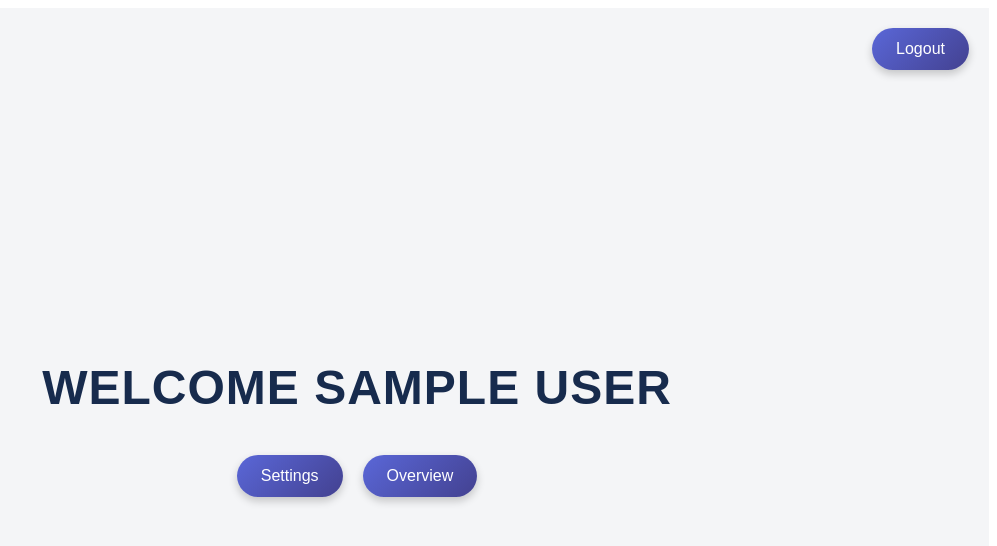
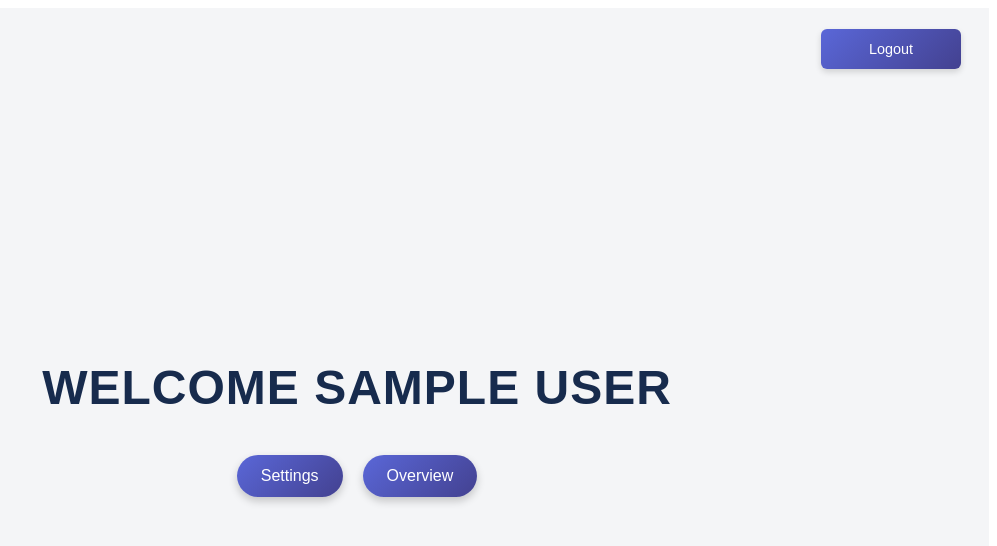
Before and after one commit to BuchardsVault/TrelloBoard, a React (Create React App) app in the folder front_end/: page /dashboard in a window 1280 px wide. Shown: the top 546 px of the page, without its empty margins (283-1280 px from the left). Built offline with nearby package versions, Linux system fonts and the light colour scheme; sample sign-in values are in the browser's storage.

Commit message:
button fix

```diff
--- a/front_end/src/components/Overview.css
+++ b/front_end/src/components/Overview.css
@@ -25,36 +25,63 @@
   font-weight: 600;
 }
 
-.ticket-button,
-.sidebar-button,
-.linked-sidebar-button {
-  width: 85%;
-  padding: 12px;
-  margin-bottom: 15px;
+/* 🔹 Navbar Container */
+.navbar {
+  display: flex;
+  justify-content: flex-end;  /* Aligns buttons to the right */
+  align-items: center;
+  padding: 10px 20px;
+  background-color: #ffffff;
+  box-shadow: 0 2px 10px rgba(0, 0, 0, 0.1);
+  position: fixed;
+  top: 0;
+  left: 0;
+  right: 0;
+  height: 60px;
+  z-index: 1000;
+}
+
+/* 🔹 Sidebar & Navbar Buttons (Including Logout) */
+.nav-button,
+.logout-button {
+  width: 140px;  /* Matches sidebar buttons */
+  height: 40px;  /* Matches sidebar buttons */
+  padding: 10px;
+  margin: 1px 8px;  /* Small vertical and horizontal spacing */
   color: #fff;
   background: linear-gradient(135deg, #5a67d8, #434190);
   border: none;
-  border-radius: 50px;
-  box-shadow: 0 4px 12px rgba(0, 0, 0, 0.15);
+  border-radius: 6px;
+  box-shadow: 0 3px 6px rgba(0, 0, 0, 0.15);
   cursor: pointer;
+  font-size: 0.9rem;
+  font-weight: 500;
+  text-align: center;
   transition: transform 0.2s ease, box-shadow 0.2s ease;
-  font-size: 1em;
-  font-weight: 500;
-  text-decoration: none;
-  display: inline-block;
-  text-align: center;
-  appearance: none;
+  display: flex;
+  align-items: center;
+  justify-content: center;
 }
 
-.ticket-button:hover,
+/* 🔹 Ensure Vertical Spacing for Sidebar Buttons */
+.sidebar button,
+.sidebar a {
+  margin-bottom: 10px;  /* Adds vertical spacing */
+}
+
+/* Hover Effect for Navbar and Sidebar Buttons */
+.nav-button:hover,
+.logout-button:hover,
 .sidebar-button:hover,
 .linked-sidebar-button:hover {
   transform: scale(1.05);
-  box-shadow: 0 6px 16px rgba(0, 0, 0, 0.2);
+  box-shadow: 0 6px 12px rgba(0, 0, 0, 0.2);
 }
 
+/* Ensure <a> buttons match styles */
+a.nav-button,
 a.linked-sidebar-button {
-  color: #fff;
+  display: flex;
   text-decoration: none;
 }
 
@@ -67,6 +94,7 @@ a.linked-sidebar-button {
   background-color: #f9fafb;
 }
 
+/* Sidebar toggle button */
 .toggle-button {
   align-self: flex-start;
   margin: 0 0 20px 10px;
@@ -74,8 +102,8 @@ a.linked-sidebar-button {
   color: #fff;
   background: linear-gradient(135deg, #5a67d8, #434190);
   border: none;
-  border-radius: 50px;
-  box-shadow: 0 4px 12px rgba(0, 0, 0, 0.15);
+  border-radius: 6px;
+  box-shadow: 0 3px 8px rgba(0, 0, 0, 0.15);
   cursor: pointer;
   transition: transform 0.2s ease, box-shadow 0.2s ease;
   font-size: 0.9em;
@@ -83,9 +111,10 @@ a.linked-sidebar-button {
 
 .toggle-button:hover {
   transform: scale(1.05);
-  box-shadow: 0 6px 16px rgba(0, 0, 0, 0.2);
+  box-shadow: 0 6px 12px rgba(0, 0, 0, 0.2);
 }
 
+/* Board container (for draggable tickets) */
 .board-container {
   display: flex;
   justify-content: center;
@@ -119,6 +148,7 @@ a.linked-sidebar-button {
   color: #1f2937;
 }
 
+/* Droppable area styles */
 .droppable {
   min-height: 500px;
   padding: 15px;
@@ -257,12 +287,6 @@ a.linked-sidebar-button {
   background-color: #da190b;
 }
 
-.logout-button {
-  position: absolute;
-  top: 20px;
-  right: 20px;
-}
-
 /* Responsive design */
 @media (max-width: 768px) {
   .sidebar {
--- a/front_end/src/components/Overview.jsx
+++ b/front_end/src/components/Overview.jsx
@@ -242,24 +242,21 @@ function Overview() {
 
     {isSidebarVisible && (
       <div className="sidebar">
-          <button className="ticket-button" onClick={openModal}>
-            Create a Ticket
-          </button>
-          <Link to="/dashboard" style={{ textDecoration: 'none' }}>
-            <button className="linked-sidebar-button">Dashboard</button>
+        <button className="nav-button" onClick={openModal}>Create a Ticket</button>
+        <Link to="/dashboard">
+          <button className="nav-button">Dashboard</button>
         </Link>
-          <button className="sidebar-button">All Tickets</button>
-           <Link to="/settings" style={{ textDecoration: 'none' }}>
-            <button className="linked-sidebar-button">Settings</button>
+        <button className="nav-button">All Tickets</button>
+        <Link to="/settings">
+          <button className="nav-button">Settings</button>
         </Link>
       </div>
     )}
 
+
       <div className="main-content">
           {/* Logout Button */}
-      <button className="ticket-button logout-button" onClick={handleLogout}>
-        Logout
-      </button>
+          <button className="logout-button" onClick={handleLogout}>Logout</button>
         <button
           onClick={toggleSidebar}
           className="toggle-button"
```
Lines whose indentation alone changed are shown as unchanged.
